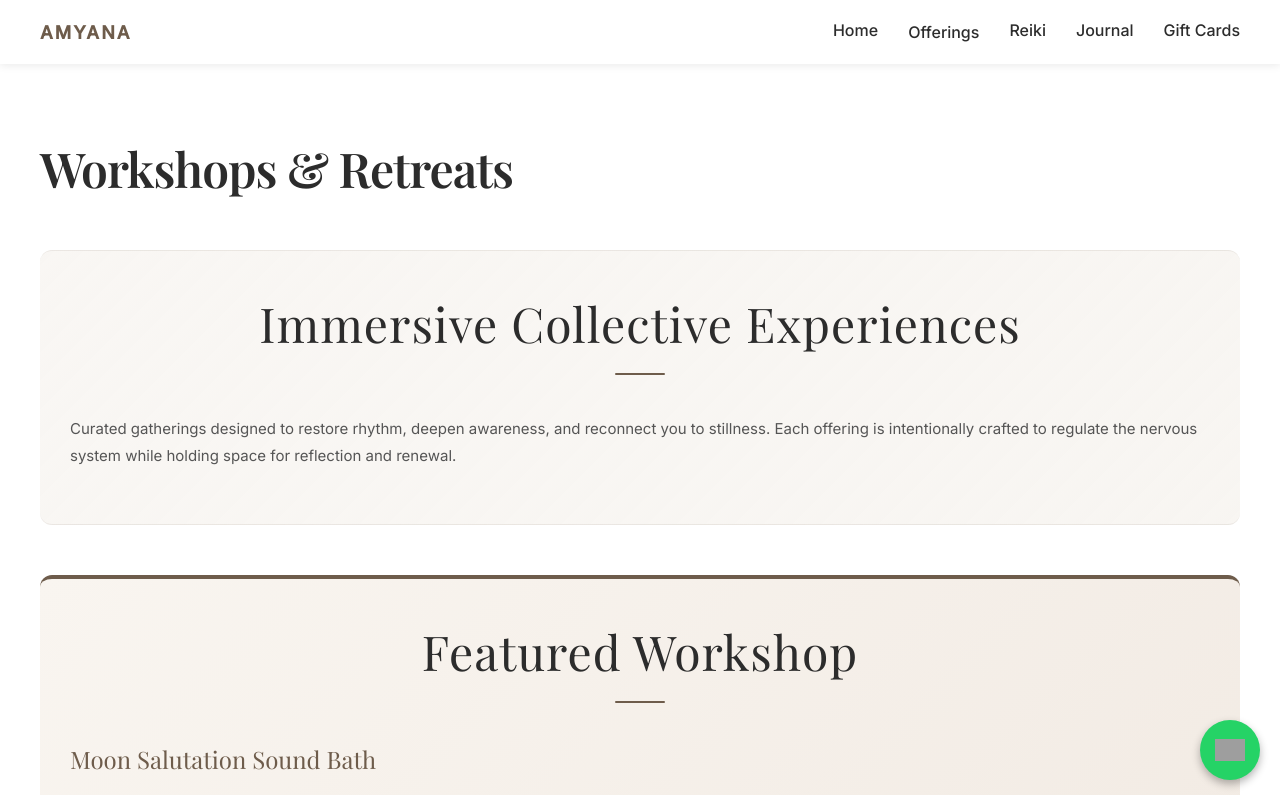
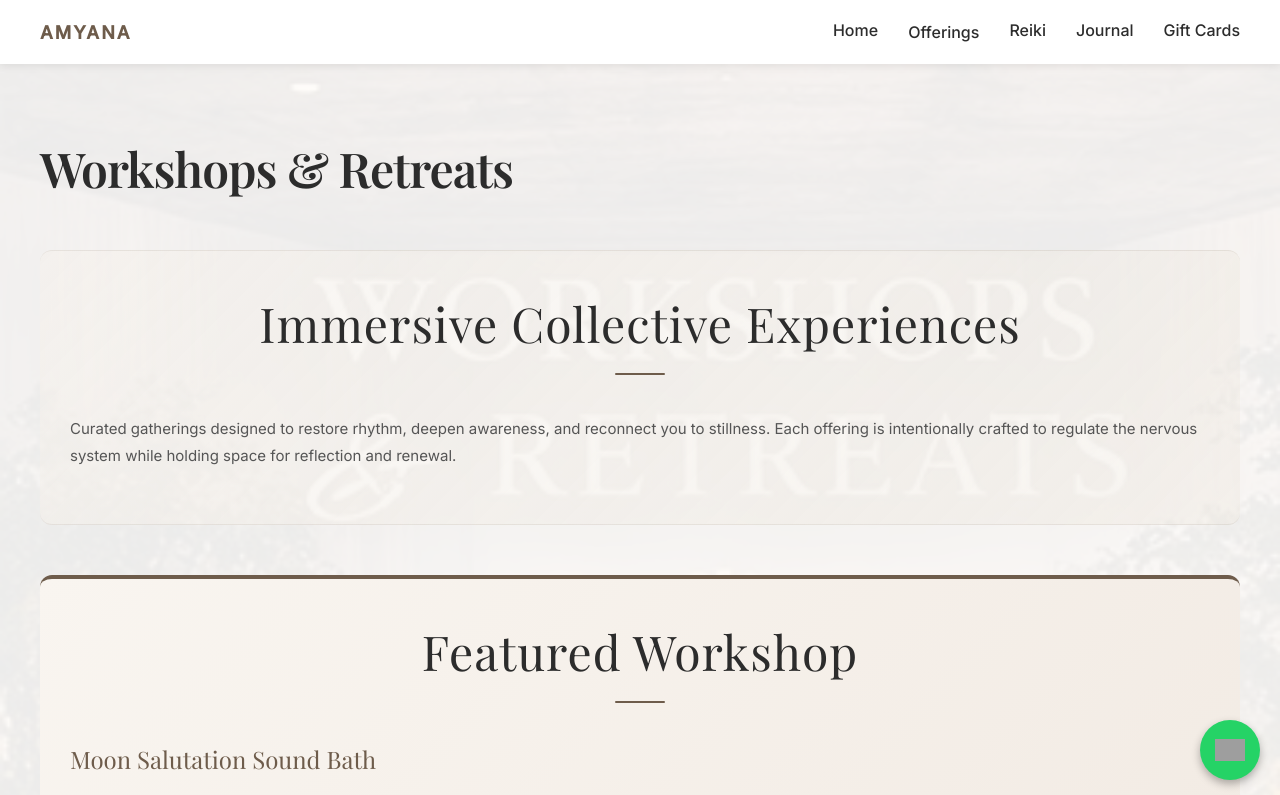
Before and after one commit to tomaryash54/amyana_v3_luxury_site, a React (Vite) app: page /workshops in a window 1280 px wide. Shown: the top 795 px of the page. Built offline with nearby package versions, Linux system fonts and the light colour scheme; grey boxes are pictures that could not be loaded.

Commit message:
Add background images to Workshops, Corporate, and Hospitality pages with parallax effect

```diff
--- a/index.html
+++ b/index.html
@@ -114,6 +114,15 @@ h4{color:#6e5c4b;margin-top:20px;}
 .sound-page{background:url('/images/reiki-bg.jpg.png') center/cover fixed;background-color:#ffffff;position:relative;}
 .sound-page > *{position:relative;z-index:1;}
 .sound-page::before{content:'';position:absolute;top:0;left:0;right:0;bottom:0;background:rgba(255,255,255,0.92);z-index:0;}
+.workshops-page{background:url('/images/workshops.jpg') center/cover fixed;background-color:#ffffff;position:relative;}
+.workshops-page > *{position:relative;z-index:1;}
+.workshops-page::before{content:'';position:absolute;top:0;left:0;right:0;bottom:0;background:rgba(255,255,255,0.92);z-index:0;}
+.corporate-page{background:url('/images/corporate.jpg') center/cover fixed;background-color:#ffffff;position:relative;}
+.corporate-page > *{position:relative;z-index:1;}
+.corporate-page::before{content:'';position:absolute;top:0;left:0;right:0;bottom:0;background:rgba(255,255,255,0.92);z-index:0;}
+.hospitality-page{background:url('/images/hospitality.jpg') center/cover fixed;background-color:#ffffff;position:relative;}
+.hospitality-page > *{position:relative;z-index:1;}
+.hospitality-page::before{content:'';position:absolute;top:0;left:0;right:0;bottom:0;background:rgba(255,255,255,0.92);z-index:0;}
 .meet-healer{background:#ffffff;padding:80px 20px;margin-top:40px;}
 .meet-healer-content{max-width:1200px;margin:auto;display:grid;grid-template-columns:1fr 1fr;gap:50px;align-items:center;}
 .meet-healer-text h2{font-family:'Playfair Display',serif;font-size:52px;color:#2c2c2c;margin-bottom:30px;font-weight:400;letter-spacing:1px;}
--- a/src/pages/Corporate.jsx
+++ b/src/pages/Corporate.jsx
@@ -1,5 +1,6 @@
 export default function Corporate(){
 return(
+<div className="corporate-page">
 <div className="container">
 <h1>Corporate Wellness</h1>
 
@@ -63,5 +64,6 @@ Blending sound immersion, guided practices, reflective sessions, and intentional
 <p>Thoughtfully designed keepsakes aligned with the retreat or session theme — extending the experience beyond the space.</p>
 </section>
 </div>
+</div>
 )
 }
--- a/src/pages/Hospitality.jsx
+++ b/src/pages/Hospitality.jsx
@@ -1,5 +1,6 @@
 export default function Hospitality(){
 return(
+<div className="hospitality-page">
 <div className="container">
 <h1>Hospitality Wellness</h1>
 
@@ -65,5 +66,6 @@ return(
 </div>
 </section>
 </div>
+</div>
 )
 }
--- a/src/pages/Workshops.jsx
+++ b/src/pages/Workshops.jsx
@@ -1,5 +1,6 @@
 export default function Workshops(){
 return(
+<div className="workshops-page">
 <div className="container">
 <h1>Workshops & Retreats</h1>
 
@@ -38,5 +39,6 @@ Inspired by lunar cycles, this experience guides you through gentle Moon Salutat
 <p>Immersive multi-day experiences designed for deep restoration and renewal.</p>
 </section>
 </div>
+</div>
 )
 }
```
Also changed, not shown: 3 other files (tests, documents, lock files or other folders).
